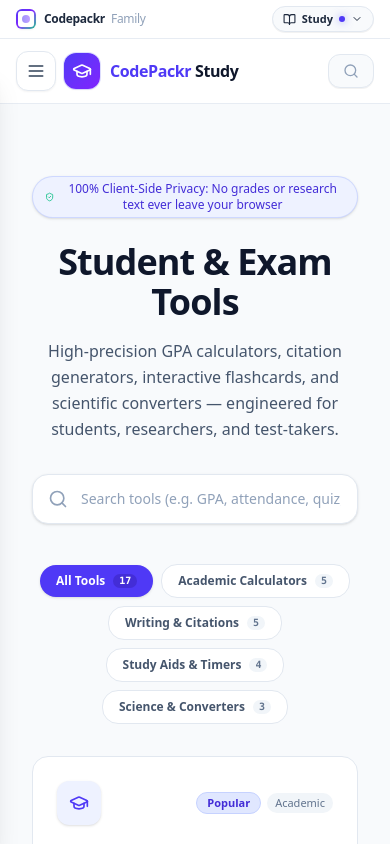
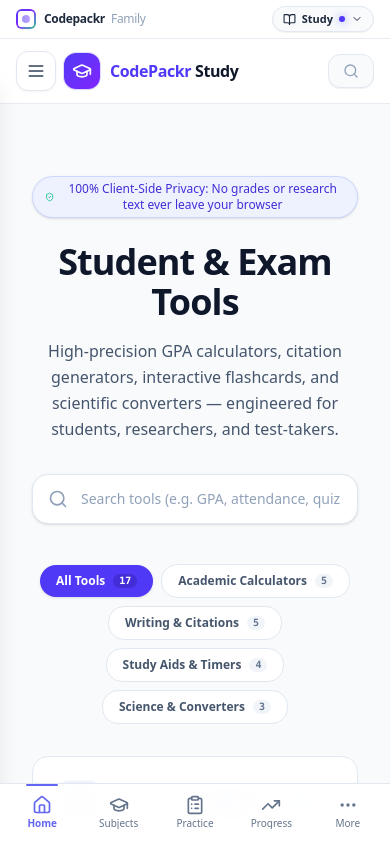
Before and after one commit to coolnaveen99/codepackr-study, a React (Vite) app: page / in a window 390 px wide. Shown: the top 844 px of the page. Built offline with nearby package versions, Linux system fonts and the light colour scheme.

Commit message:
feat(mobile): wire MobileBottomNav into App (Home·Subjects·Practice·Progress·More)

```diff
--- a/src/App.tsx
+++ b/src/App.tsx
@@ -3,6 +3,7 @@
 import { Sidebar } from './components/layout/Sidebar'
 import { CodepackrFamilyBar } from './components/CodepackrFamilyBar'
 import { Footer } from './components/layout/Footer'
+import { MobileBottomNav, STUDY_MOBILE_TABS } from './components/MobileBottomNav'
 import { SearchModal } from './components/layout/SearchModal'
 import { HomeView } from './components/HomeView'
 import { ContactView } from './components/ContactView'
@@ -35,6 +36,7 @@
   const [searchOpen, setSearchOpen] = useState(false)
   const [homeSearchQuery, setHomeSearchQuery] = useState('')
   const [sidebarOpen, setSidebarOpen] = useState(false)
+  const [mobileTab, setMobileTab] = useState('home')
   const [selectedCategory, setSelectedCategory] = useState<ToolDefinition['category'] | 'all'>('all')
 
   useEffect(() => {
@@ -98,6 +100,22 @@
     window.scrollTo({ top: 0, behavior: 'smooth' })
   }
 
+  const handleMobileTab = (tab: string) => {
+    setMobileTab(tab)
+    if (tab === 'home') {
+      handleGoHome()
+    } else if (tab === 'subjects') {
+      handleGoHome()
+      setSidebarOpen(true)
+    } else if (tab === 'practice') {
+      setSearchOpen(true)
+    } else if (tab === 'progress') {
+      setSidebarOpen(true)
+    } else if (tab === 'more') {
+      handleOpenContact()
+    }
+  }
+
   const renderToolComponent = () => {
     if (!currentTool) return null
     switch (currentTool.id) {
@@ -139,7 +157,7 @@
         onSelectTool={handleSelectTool}
         onGoHome={handleGoHome}
       />
-      <main className="flex-1 max-w-7xl w-full mx-auto px-4 sm:px-6 py-8">
+      <main className="flex-1 max-w-7xl w-full mx-auto px-4 sm:px-6 py-8 cp-mobile-main-pad cp-page">
         {showContact ? (
           <ContactView onBack={handleGoHome} />
         ) : currentTool ? (
@@ -148,6 +166,11 @@
           <HomeView onSelectTool={handleSelectTool} searchQuery={homeSearchQuery} setSearchQuery={setHomeSearchQuery} />
         )}
       </main>
+      <MobileBottomNav
+        activeTab={mobileTab}
+        onSelectTab={handleMobileTab}
+        tabs={STUDY_MOBILE_TABS}
+      />
       <Footer onSelectTool={handleSelectTool} onOpenContact={handleOpenContact} />
       <SearchModal isOpen={searchOpen} onClose={() => setSearchOpen(false)} onSelectTool={handleSelectTool} />
     </div>
```
